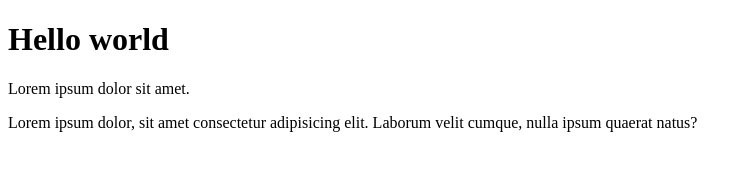
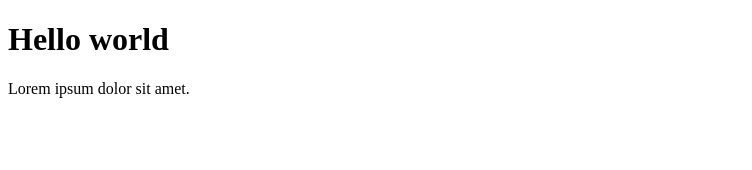
Before and after one commit to Antarias92/Testing, a plain HTML site: page index.html in a window 1280 px wide. Shown: the whole page, without its empty margins (0-752 px from the left). Drawn offline with Linux system fonts and the light colour scheme.

Commit message:
Revert "second paragraph"
This reverts commit b79008314e61e5d9693891a1f41c8b154444fc1a.

```diff
--- a/index.html
+++ b/index.html
@@ -8,6 +8,5 @@
 <body>
     <h1>Hello world</h1>
     <p>Lorem ipsum dolor sit amet.</p>
-    <p>Lorem ipsum dolor, sit amet consectetur adipisicing elit. Laborum velit cumque, nulla ipsum quaerat natus?</p>
 </body>
 </html>
```
